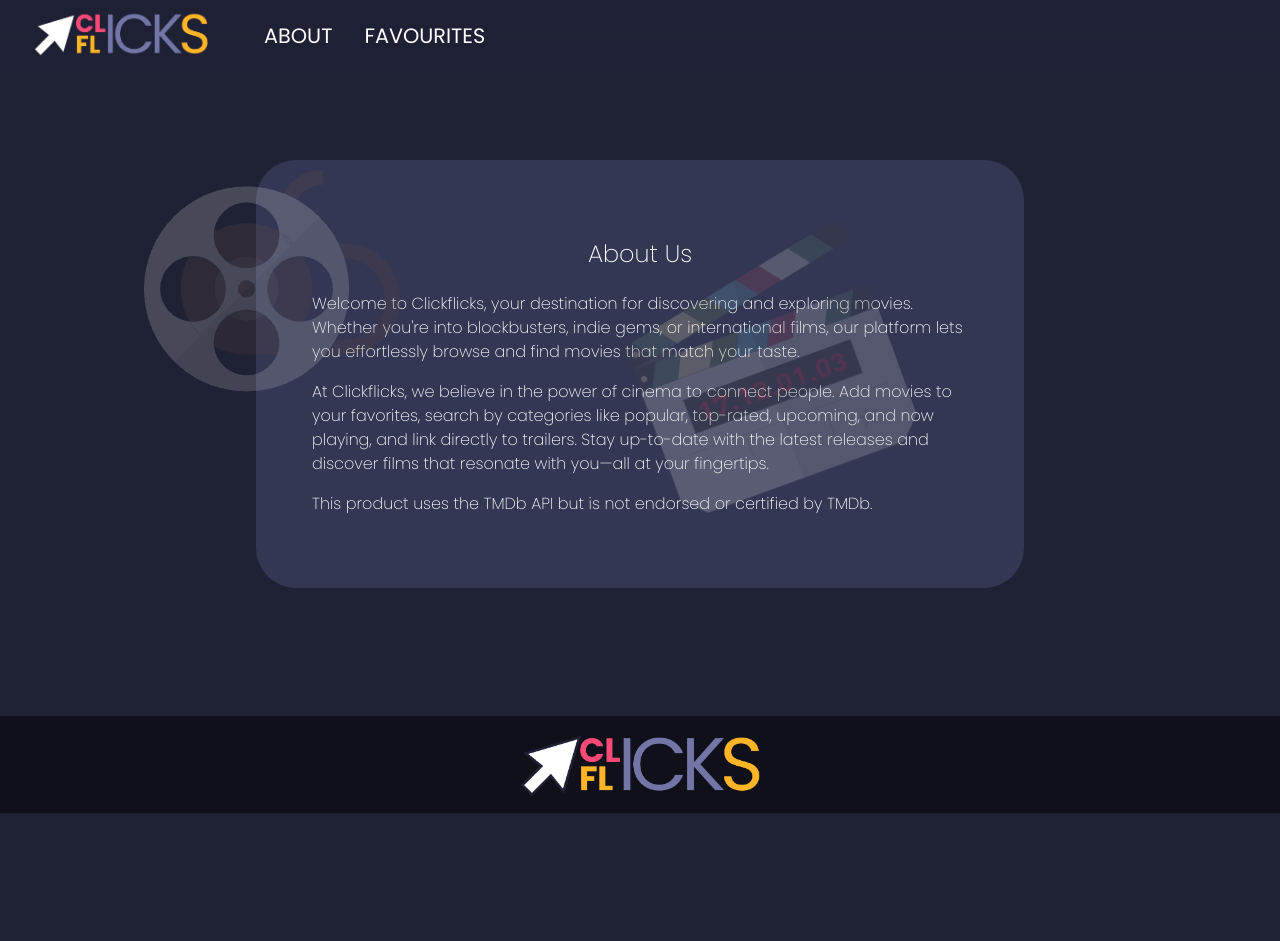
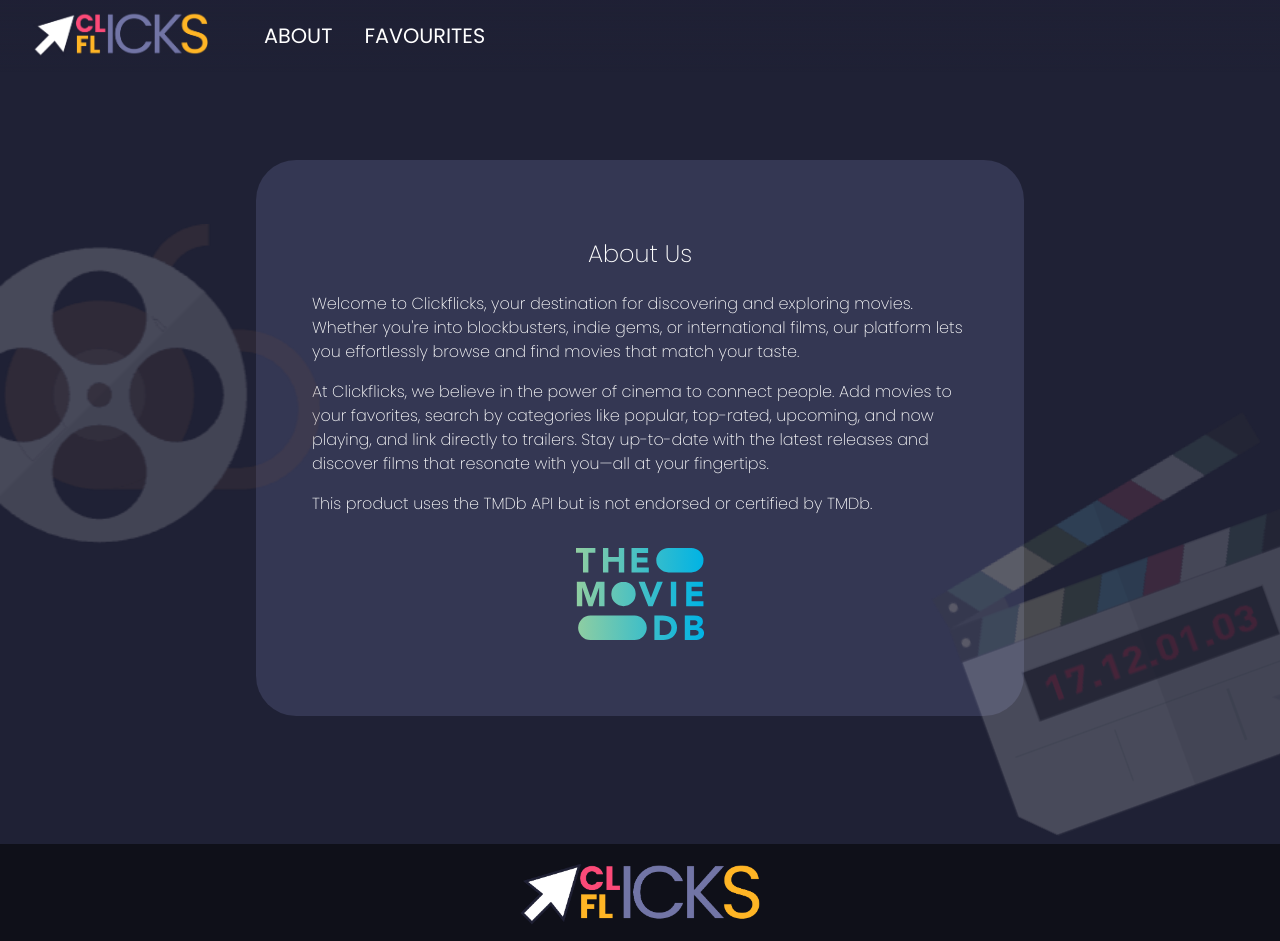
Before and after one commit to fgerrymok/react-movie-app, a React (Vite) app in the folder movie-app/: page /about in a window 1280 px wide. Before the commit the page ends 813 px from the top, so only its background shows below. Built offline with nearby package versions, Linux system fonts and the light colour scheme; no server answers.

Commit message:
fixed category buttons for mobile, tablet, and desktop. logo header on mobile now links to home page, fixed the about page image bg, added tmdb logo, changed svg for mobile nav for consistent size, removed semicolon again for favourites page

```diff
--- a/movie-app/src/components/Header.jsx
+++ b/movie-app/src/components/Header.jsx
@@ -20,7 +20,9 @@ function Header() {
   return (
     <header>
       <div className="mobile-logo">
-        <img src="/clickflicks.png" alt="logo" />
+        <Link to="/">
+          <img src="/clickflicks.png" alt="logo" />
+        </Link>
       </div>
       <nav className={navBG ? 'navBar active' : 'navBar'}>
         <div>
--- a/movie-app/src/pages/AboutPage.jsx
+++ b/movie-app/src/pages/AboutPage.jsx
@@ -14,10 +14,12 @@ export default function About() {
         <p>
           This product uses the TMDb API but is not endorsed or certified by TMDb.
         </p>
+
         <div className="img-bg">
           <img src="/bg-1.png" alt="movie clapperboard" className="bg-1" />
           <img src="/bg-2.png" alt="movie reel" className="bg-2" />
         </div>
+        <img src="/tmdb.svg" alt="tmdb-logo" className="tmdb-logo" />
       </section>
     </div>
   );
--- a/movie-app/src/pages/FavouritesPage.jsx
+++ b/movie-app/src/pages/FavouritesPage.jsx
@@ -51,7 +51,7 @@ export default function Favourites() {
 
   return (
     <div className="main-body">
-      <h2 className={Object.keys(favouritedMovies).length === 0 ? "show-message" : "hide-message"}>You have no movies on your Favorites. Add your favorite movies later by clicking <span className="smaller-add-to-favourites">{addToFavouritesSvg}</span> Add to Favorites.</h2>;
+      <h2 className={Object.keys(favouritedMovies).length === 0 ? "show-message" : "hide-message"}>You have no movies on your Favorites. Add your favorite movies later by clicking <span className="smaller-add-to-favourites">{addToFavouritesSvg}</span> Add to Favorites.</h2>
       <div className="favourites-movie-container">
         {Object.keys(favouritedMovies).map((key) => {
           const stringifiedObject = localStorage.getItem(key);
--- a/movie-app/src/styles/About.css
+++ b/movie-app/src/styles/About.css
@@ -26,6 +26,11 @@ p {
     text-align: left;
 }
 
+.tmdb-logo {
+    width: 5rem;
+    margin: 1rem;
+}
+
 .img-bg {
     opacity: 0.20;
     z-index: 40;
@@ -34,7 +39,7 @@ p {
 .bg-1 {
     transform: rotate(-20deg);
     position: absolute;
-    bottom: 5rem;
+    bottom: 1rem;
 }
 
 .bg-2 {
@@ -48,6 +53,22 @@ p {
     .about-us {
         margin-top: 10rem;
     }
+
+    .tmdb-logo {
+        width: 6rem;
+    }
+
+    .bg-1 {
+        bottom: 1rem;
+        right: -3rem;
+    }
+
+    .bg-2 {
+        top: 10px;
+        left: -4rem;
+
+    }
+
 }
 
 @media (min-width: 50em) {
@@ -56,12 +77,40 @@ p {
         margin-right: 5rem;
         padding: 3.5rem;
     }
+
+    .tmdb-logo {
+        width: 8rem;
+    }
+
+    .bg-1 {
+        bottom: -7rem;
+        right: -8rem;
+        width: 23rem;
+    }
+
+    .bg-2 {
+        left: -8rem;
+        width: 23rem;
+
+    }
 }
 
 @media (min-width: 64em) {
     .about-us {
         margin-left: 16rem;
         margin-right: 16rem;
+    }
+
+    .bg-1 {
+        bottom: -7rem;
+        right: -19rem;
+    }
+
+    .bg-2 {
+        left: -19rem;
+        top: 4rem;
+
+
     }
 }
 
@@ -70,4 +119,17 @@ p {
         margin-left: 24rem;
         margin-right: 24rem;
     }
-  }
+
+    .bg-1 {
+        right: -27rem;
+        width: 25rem;
+    }
+
+    .bg-2 {
+        left: -27rem;
+        top: 7rem;
+        width: 25rem;
+
+
+    }
+}
--- a/movie-app/src/styles/Footer.css
+++ b/movie-app/src/styles/Footer.css
@@ -9,10 +9,6 @@
   justify-content: center;
   align-items: center;
   margin: 1rem;
-}
-
-.home-icon {
-  width: 4rem;
 }
 
 .footer-menu {
@@ -34,7 +30,7 @@
 
 
 
-@media(min-width: 50em) {
+@media(min-width: 32em) {
 
   .mobile-nav {
     display: none;
--- a/movie-app/src/styles/Subnav.css
+++ b/movie-app/src/styles/Subnav.css
@@ -15,7 +15,7 @@
   color: white;
   font-size: 1rem;
   font-weight: 300;
-  margin: 0 0.5rem;
+  /* margin: 0 0.5rem; */
 }
 
 .category-btn:focus {
@@ -25,7 +25,7 @@
   border-radius: 10px;
   background-color: #fc4d79ab;
   color: white;
-  font-size: 1.2rem;
+  font-size: 1rem;
   font-weight: 300;
 }
 
@@ -33,12 +33,14 @@
   background-color: #fc4d79ab;
 }
 
+/* tablet */
 @media (min-width: 32em) {
   .buttons-wrapper {
     margin: 1rem 5rem;
   }
 }
 
+/* desktop */
 @media(min-width: 50em) {
 
   .buttons-wrapper {
@@ -56,6 +58,7 @@
 
   .page-load-style {
     font-size: 1.5rem;
+    margin: 0 0.5rem;
     cursor: pointer;
   }
 
```
Also changed, not shown: movie-app/src/components/Footer.jsx (+8 -3 lines), movie-app/public/tmdb-logo.png (added), movie-app/public/tmdb.svg (added). Lines whose indentation alone changed are shown as unchanged.
